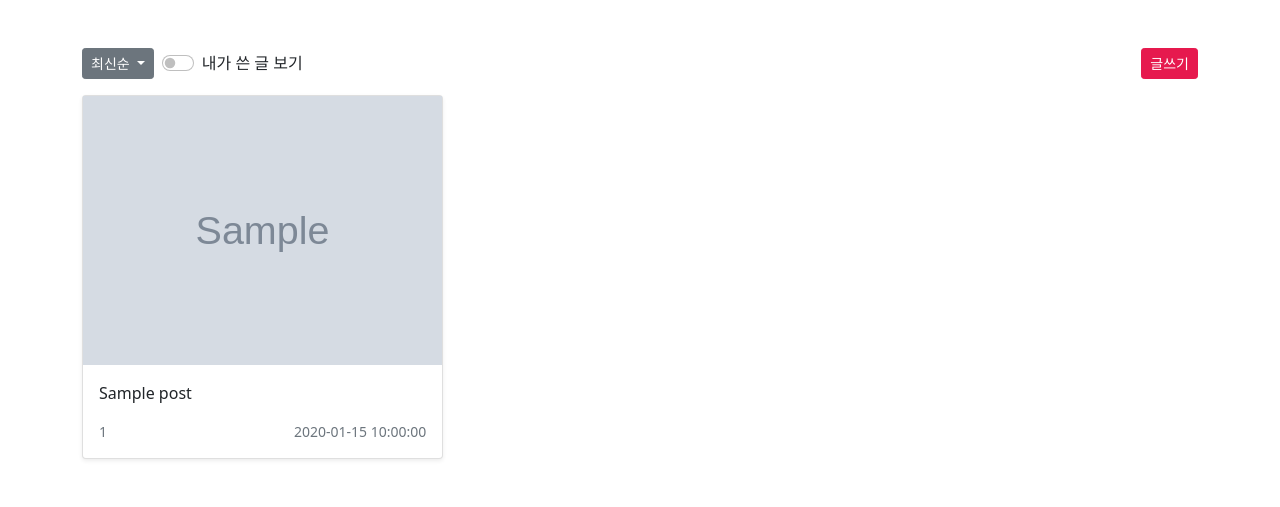
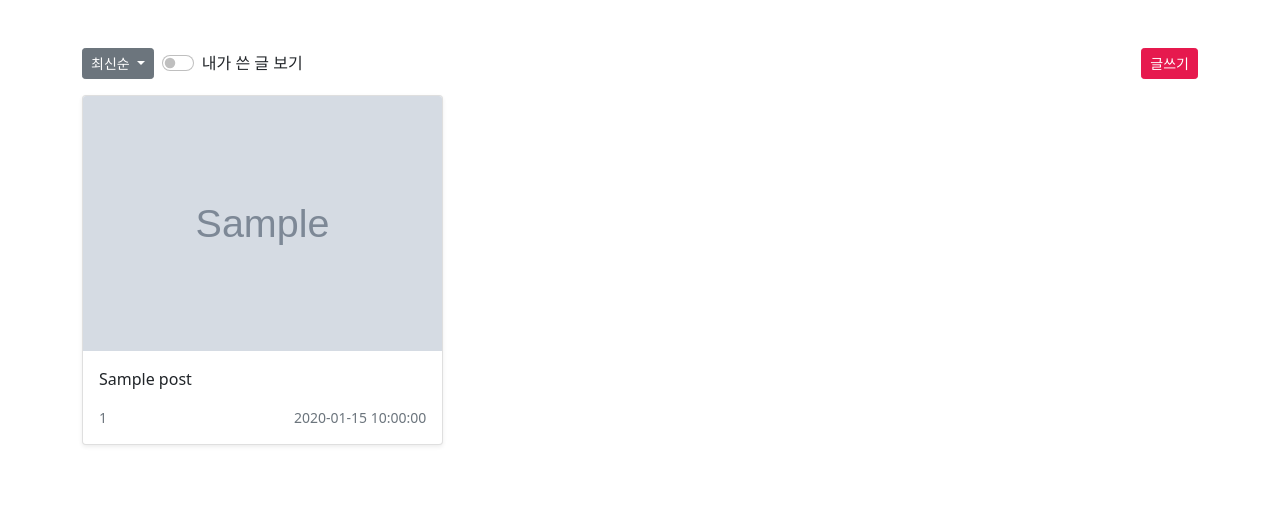
Before and after one commit to inno-1/yogi-eoddae, a Flask app: template templates/index.html in a window 1280 px wide. Shown: the part 464-971 px from the top of the page. After the commit the page ends 910 px from the top, so only its background shows below. Run offline with Flask 2, Linux system fonts and the light colour scheme; the template is opened without the code that fills it: most values are stand-ins (such as "Sample title", 1, 10 or a date in 2020); grey boxes marked "Sample" are stand-in pictures; some libraries are stand-ins or nearby versions; some web fonts are replaced.

Commit message:
메인페이지 수정

```diff
--- a/app.py
+++ b/app.py
@@ -49,12 +49,13 @@ def home():
     cur_status, cur_id = token_request()
 
     result = {'status': cur_status}
-    post_list = load_posts()
+    post_list = list(db.posts.find({}))
 
     if len(post_list) > 0:
-        result['posts'] = post_list
         for post in post_list:
             post['_id'] = str(post['_id'])
+
+        result['posts'] = post_list
 
     result['MAP_CLIENT_ID'] = MAP_CLIENT_ID
 
--- a/static/css/main.css
+++ b/static/css/main.css
@@ -1,7 +1,9 @@
 .card-img-top {
     height: 255px;
-    background-image: url("../img/logo.png");
-    background-position: center;
-    background-repeat: no-repeat;
-    background-size: cover;
+    overflow: hidden;
 }
+
+.card-img-top > img {
+    width: 100%;
+    height: 100%;
+}
--- a/templates/index.html
+++ b/templates/index.html
@@ -71,7 +71,9 @@
                 {% for post in result.posts %}
                 <div class="col">
                     <div class="card shadow-sm" onclick="post_detail('{{ post['_id'] | string}}')">
-                        <img src="{{post.file}}" onerror='this.onerror=null; this.src="../static/img/logo.png";'>
+                        <div class="card-img-top">
+                            <img src="{{post.file}}" onerror='this.onerror=null; this.src="../static/img/logo.png";'>
+                        </div>
                         <div class="card-body">
                             <p class="card-text">{{post.title}}</p>
                             <div class="d-flex justify-content-between align-items-center">
```
